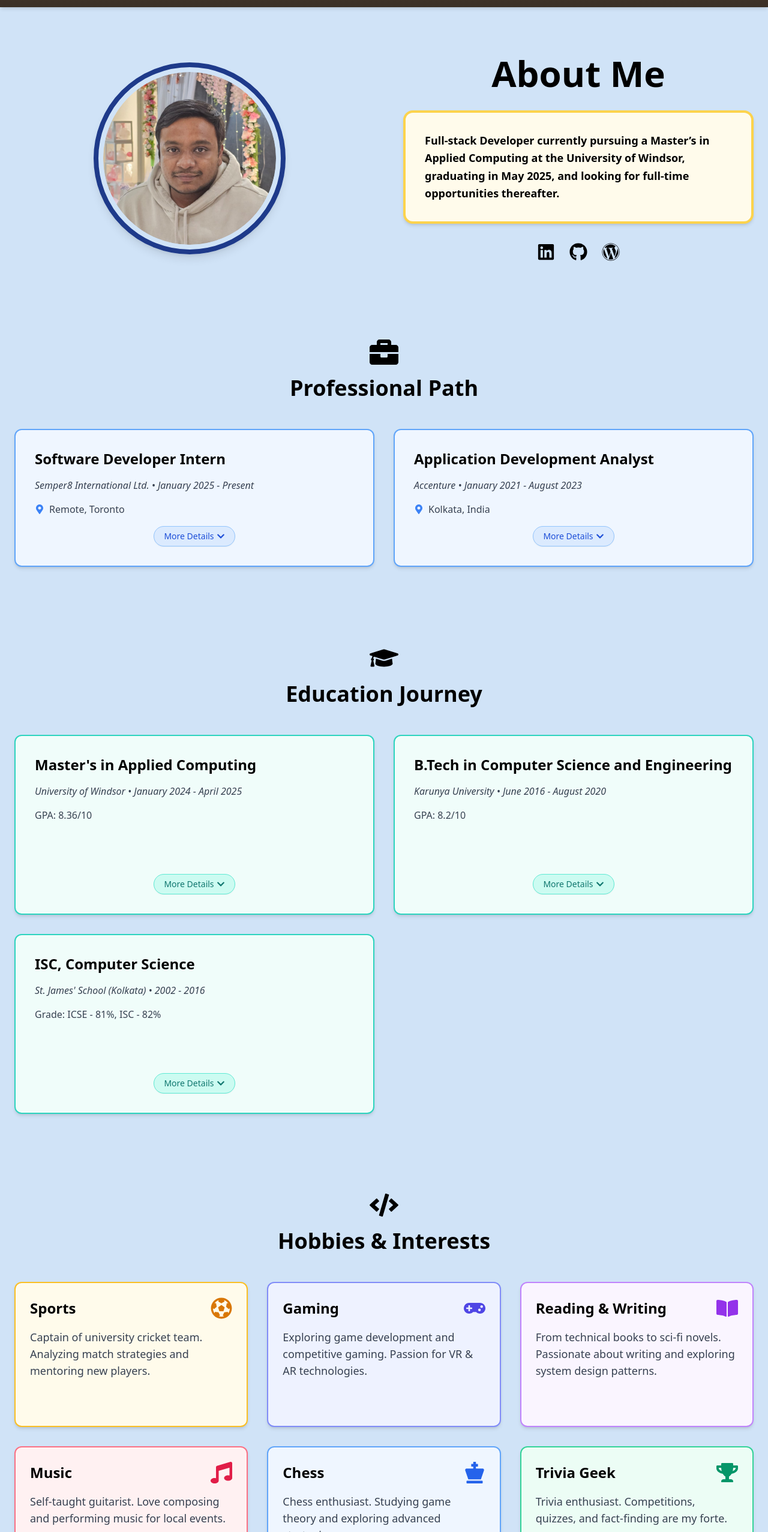
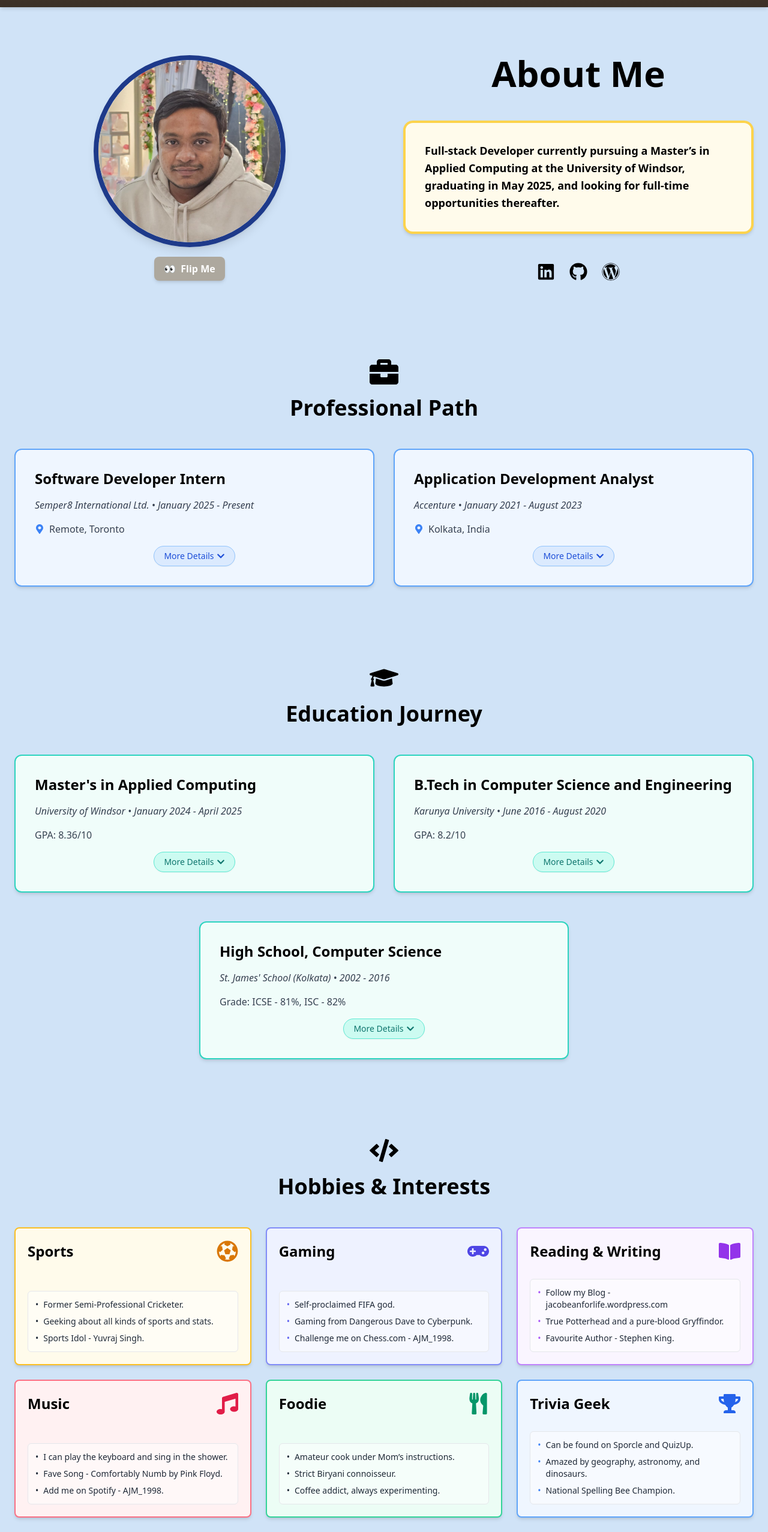
Before and after one commit to themelloverse/mello-website, a React (Vite) app: page /ajm-portfolio/about in a window 1280 px wide. Shown: the part 52-2606 px from the top of the page at 60% size. Built offline with nearby package versions, Linux system fonts and the light colour scheme.

Commit message:
aesthetic fixes

```diff
--- a/src/components/About.jsx
+++ b/src/components/About.jsx
@@ -1,9 +1,17 @@
-import React from "react";
+import React, { useState } from "react";
 import { Link } from "react-router-dom";
 import { motion } from "framer-motion";
 import AJMImage from "../assets/ajmpic.jpeg";
+import AJMImage2 from "../assets/ajmpic2.png";
 
 const About = () => {
+  const [isFlipped, setIsFlipped] = useState(false);
+
+  // Function to handle the flip animation
+  const handleFlip = () => {
+    setIsFlipped(!isFlipped);
+  };
+
   return (
     <section id="about" className="relative py-24 bg-[#F5F3EF]">
       <div className="relative container mx-auto px-6">
@@ -29,19 +37,58 @@ const About = () => {
         <div className="grid md:grid-cols-2 gap-12 items-center">
           {/* Left Content - Profile Picture */}
           <motion.div
-            className="relative flex justify-center"
+            className="relative flex justify-center flex-col items-center"
             initial={{ opacity: 0, x: -40 }}
             whileInView={{ opacity: 1, x: 0 }}
             viewport={{ once: true }}
             transition={{ duration: 0.8 }}
           >
-            <div className="w-80 h-80 rounded-full border-8 border-black flex items-center justify-center p-2 shadow-lg">
-              <img
-                src={AJMImage}
-                alt="Profile"
-                className="w-full h-full rounded-full object-cover"
-              />
-            </div>
+            {/* Flipping Container */}
+            <motion.div
+              className="w-80 h-80 rounded-full border-8 border-black flex items-center justify-center p-2 shadow-lg cursor-pointer"
+              style={{ perspective: "1000px" }}
+              onClick={handleFlip}
+              animate={{ rotateY: isFlipped ? 180 : 0 }}
+              transition={{ duration: 0.6 }}
+            >
+              {/* Front Side */}
+              <motion.div
+                className="absolute w-full h-full rounded-full"
+                style={{ backfaceVisibility: "hidden" }}
+                initial={{ rotateY: 0 }}
+                animate={{ rotateY: isFlipped ? 180 : 0 }}
+              >
+                <img
+                  src={AJMImage}
+                  alt="Profile"
+                  className="w-full h-full rounded-full object-cover"
+                />
+              </motion.div>
+
+              {/* Back Side */}
+              <motion.div
+                className="absolute w-full h-full rounded-full"
+                style={{ backfaceVisibility: "hidden", rotateY: 180 }}
+                initial={{ rotateY: 180 }}
+                animate={{ rotateY: isFlipped ? 0 : 180 }}
+              >
+                <img
+                  src={AJMImage2}
+                  alt="Another Profile"
+                  className="w-full h-full rounded-full object-cover"
+                />
+              </motion.div>
+            </motion.div>
+
+            {/* Flip Me Button */}
+            <motion.button
+              className="mt-4 px-4 py-2 bg-[#8B6F47]/50 text-white font-poppins font-semibold rounded-lg shadow-md flex items-center gap-2 hover:bg-[#8B6F47]/70 transition duration-300"
+              onClick={handleFlip}
+              whileHover={{ scale: 1.05 }}
+              transition={{ duration: 0.3 }}
+            >
+              <span>👀</span> Flip Me
+            </motion.button>
           </motion.div>
 
           {/* Right Content - Info Box */}
--- a/src/components/Contact.jsx
+++ b/src/components/Contact.jsx
@@ -45,7 +45,7 @@ const Contact = () => {
                 name="name"
                 value={formData.name}
                 onChange={handleChange}
-                placeholder="John Doe"
+                placeholder="Full Name"
                 required
                 className="border border-black/30 bg-[#F9F7F3] text-gray-800 rounded-lg px-4 py-2 focus:ring-2 focus:ring-gray-500 transition-all duration-300 font-poppins"
               />
@@ -58,7 +58,7 @@ const Contact = () => {
                 type="email"
                 value={formData.email}
                 onChange={handleChange}
-                placeholder="john@example.com"
+                placeholder="Email Address"
                 required
                 className="border border-black/30 bg-[#F9F7F3] text-gray-800 rounded-lg px-4 py-2 focus:ring-2 focus:ring-gray-500 transition-all duration-300 font-poppins"
               />
@@ -70,7 +70,7 @@ const Contact = () => {
                 name="message"
                 value={formData.message}
                 onChange={handleChange}
-                placeholder="Write your message..."
+                placeholder="Write Your Message Here"
                 required
                 className="border border-black/30 bg-[#F9F7F3] text-gray-800 rounded-lg px-4 py-2 h-24 focus:ring-2 focus:ring-gray-500 transition-all duration-300 font-poppins"
               />
--- a/src/pages/AboutPage.jsx
+++ b/src/pages/AboutPage.jsx
@@ -1,7 +1,9 @@
 import React, { useState } from "react";
-import { FaLinkedin, FaGithub, FaChevronDown, FaChevronUp, FaBriefcase, FaGraduationCap, FaCode, FaFutbol, FaBookOpen, FaMusic, FaChessKing, FaMapMarkerAlt, FaGamepad, FaTrophy, FaLanguage, FaGlobe } from "react-icons/fa";
+import { FaLinkedin, FaGithub, FaChevronDown, FaChevronUp, FaBriefcase, FaGraduationCap, FaCode, FaFutbol, FaBookOpen, FaMusic, FaUtensils, FaMapMarkerAlt, FaGamepad, FaTrophy, FaLanguage, FaGlobe } from "react-icons/fa";
 import { FaWordpress } from "react-icons/fa";
+import { motion } from "framer-motion";
 import AJMImage from "../assets/ajmpic.jpeg";
+import AJMImage2 from "../assets/ajmpic2.png";
 
 const experiences = [
   {
@@ -40,9 +42,10 @@ const education = [
     duration: "January 2024 - April 2025",
     grade: "GPA: 8.36/10",
     details: [
-      "Specializing in Cloud Computing and Distributed Systems",
-      "Research focus on Microservices Architecture",
-      "Teaching Assistant for Advanced Algorithms course"
+      "Internship/Project I (COMP8967) - Project with Rocket Innovation Studio",
+      "Internship/Project II (COMP8977) - Internship with Semper8 International Ltd.",
+      "Atlassian Agile Project Management Professional Certificate (Atlassian)",
+      "Career Essentials in GitHub Professional Certificate (GitHub)"
     ],
     bgColor: "bg-teal-50",
     borderColor: "border-teal-400",
@@ -53,22 +56,27 @@ const education = [
     duration: "June 2016 - August 2020",
     grade: "GPA: 8.2/10",
     details: [
-      "Led the college's Coding Club and organized tech workshops",
-      "Published research paper on Machine Learning applications",
-      "Won Best Project Award for final year thesis"
+      "Member of Journalism Club",
+      "Member of ACE (The Association of Computer Engineers)",
+      "Content Writer for the University Magazine (Impressions)",
+      "University Cricket Team"
     ],
     bgColor: "bg-teal-50",
     borderColor: "border-teal-400",
   },
   {
     university: "St. James' School (Kolkata)",
-    degree: "ISC, Computer Science",
+    degree: "High School, Computer Science",
     duration: "2002 - 2016",
     grade: "Grade: ICSE - 81%, ISC - 82%",
     details: [
       "School Cricket Team Captain",
       "School Football Team",
-      "School Quiz Team"
+      "School Quiz Team",
+      "Content Writer for the School Magazine (Jacobean)",
+      "Member of Science Club",
+      "Member of Library Squad",
+      "Member of Safety Patrol Squad"
     ],
     bgColor: "bg-teal-50",
     borderColor: "border-teal-400",
@@ -79,82 +87,75 @@ const categories = [
   {
     name: "Sports",
     icon: <FaFutbol className="text-amber-600" />,
-    description: "Captain of university cricket team. Analyzing match strategies and mentoring new players.",
     bgColor: "bg-amber-50",
     borderColor: "border-amber-400",
     details: [
-      "Led team to regional championship",
-      "Organized weekly practice sessions",
-      "Developed new training techniques"
+      "Former Semi-Professional Cricketer.",
+      "Geeking about all kinds of sports and stats.",
+      "Sports Idol - Yuvraj Singh.",
     ]
   },
   {
     name: "Gaming",
     icon: <FaGamepad className="text-indigo-600" />,
-    description: "Exploring game development and competitive gaming. Passion for VR & AR technologies.",
     bgColor: "bg-indigo-50",
     borderColor: "border-indigo-400",
     details: [
-      "Created small indie games using Unity",
-      "Participated in game jams",
-      "Learning Unreal Engine for VR development"
+      "Self-proclaimed FIFA god.",
+      "Gaming from Dangerous Dave to Cyberpunk.",
+      "Challenge me on Chess.com - AJM_1998.",
     ]
   },
   {
     name: "Reading & Writing",
     icon: <FaBookOpen className="text-purple-600" />,
-    description: "From technical books to sci-fi novels. Passionate about writing and exploring system design patterns.",
     bgColor: "bg-purple-50",
     borderColor: "border-purple-400",
     details: [
-      "Published articles on Medium about system design",
-      "Maintain a weekly blog on tech trends",
-      "Book club member focusing on sci-fi literature"
+      "Follow my Blog - jacobeanforlife.wordpress.com",
+      "True Potterhead and a pure-blood Gryffindor.",
+      "Favourite Author - Stephen King.",
     ]
   },
   {
     name: "Music",
     icon: <FaMusic className="text-rose-600" />,
-    description: "Self-taught guitarist. Love composing and performing music for local events.",
     bgColor: "bg-rose-50",
     borderColor: "border-rose-400",
     details: [
-      "Performed at campus events",
-      "Learning music production with Logic Pro",
-      "Composed background music for student films"
+      "I can play the keyboard and sing in the shower.",
+      "Fave Song - Comfortably Numb by Pink Floyd.",
+      "Add me on Spotify - AJM_1998.",
     ]
   },
   {
-    name: "Chess",
-    icon: <FaChessKing className="text-blue-600" />,
-    description: "Chess enthusiast. Studying game theory and exploring advanced strategies.",
-    bgColor: "bg-blue-50",
-    borderColor: "border-blue-400",
+    name: "Foodie",
+    icon: <FaUtensils className="text-emerald-600" />,
+    bgColor: "bg-emerald-50",
+    borderColor: "border-emerald-400",
     details: [
-      "Regional tournament participant",
-      "Online rating of 1800+",
-      "Teaching chess to beginners on weekends"
+      "Amateur cook under Mom’s instructions.",
+      "Strict Biryani connoisseur.",
+      "Coffee addict, always experimenting."
     ]
   },
   {
     name: "Trivia Geek",
-    icon: <FaTrophy className="text-emerald-600" />,
-    description: "Trivia enthusiast. Competitions, quizzes, and fact-finding are my forte.",
-    bgColor: "bg-emerald-50",
-    borderColor: "border-emerald-400",
+    icon: <FaTrophy className="text-blue-600" />,
+    bgColor: "bg-blue-50",
+    borderColor: "border-blue-400",
     details: [
-      "Won university-wide trivia competition",
-      "Host monthly trivia nights",
-      "Specializing in science and tech history"
+      "Can be found on Sporcle and QuizUp.",
+      "Amazed by geography, astronomy, and dinosaurs.",
+      "National Spelling Bee Champion."
     ]
   },
 ];
 
 const AboutPage = () => {
-  // State for expanded cards using unique keys
+  const [isFlipped, setIsFlipped] = useState(false); // State for flip animation
   const [expandedExperienceKey, setExpandedExperienceKey] = useState(null);
   const [expandedEducationKey, setExpandedEducationKey] = useState(null);
-  const [expandedHobbyKey, setExpandedHobbyKey] = useState(null);
 
   // Generate unique keys for cards
   const getUniqueKey = (rowIndex, colIndex) => `${rowIndex}-${colIndex}`;
@@ -168,8 +169,9 @@ const AboutPage = () => {
     setExpandedEducationKey(expandedEducationKey === key ? null : key);
   };
 
-  const toggleHobby = (key) => {
-    setExpandedHobbyKey(expandedHobbyKey === key ? null : key);
+  // Function to handle the flip animation
+  const handleFlip = () => {
+    setIsFlipped(!isFlipped);
   };
 
   return (
@@ -177,10 +179,53 @@ const AboutPage = () => {
       <div className="max-w-7xl mx-auto px-6 space-y-32">
         {/* Header Section */}
         <div className="grid md:grid-cols-2 gap-16 items-center">
-          <div className="relative flex justify-center">
-            <div className="w-80 h-80 rounded-full border-8 border-[#1e3a8a] flex items-center justify-center p-2 shadow-lg">
-              <img src={AJMImage} alt="Profile" className="w-full h-full rounded-full object-cover" />
-            </div>
+          {/* Profile Picture with Flip Animation */}
+          <div className="relative flex justify-center flex-col items-center">
+            <motion.div
+              className="w-80 h-80 rounded-full border-8 border-[#1e3a8a] flex items-center justify-center p-2 shadow-lg cursor-pointer"
+              style={{ perspective: "1000px" }}
+              onClick={handleFlip}
+              animate={{ rotateY: isFlipped ? 180 : 0 }}
+              transition={{ duration: 0.6 }}
+            >
+              {/* Front Side */}
+              <motion.div
+                className="absolute w-full h-full rounded-full"
+                style={{ backfaceVisibility: "hidden" }}
+                initial={{ rotateY: 0 }}
+                animate={{ rotateY: isFlipped ? 180 : 0 }}
+              >
+                <img
+                  src={AJMImage}
+                  alt="Profile"
+                  className="w-full h-full rounded-full object-cover"
+                />
+              </motion.div>
+
+              {/* Back Side */}
+              <motion.div
+                className="absolute w-full h-full rounded-full"
+                style={{ backfaceVisibility: "hidden", rotateY: 180 }}
+                initial={{ rotateY: 180 }}
+                animate={{ rotateY: isFlipped ? 0 : 180 }}
+              >
+                <img
+                  src={AJMImage2}
+                  alt="Another Profile"
+                  className="w-full h-full rounded-full object-cover"
+                />
+              </motion.div>
+            </motion.div>
+
+            {/* Flip Me Button */}
+            <motion.button
+              className="mt-4 px-4 py-2 bg-[#8B6F47]/50 text-white font-poppins font-semibold rounded-lg shadow-md flex items-center gap-2 hover:bg-[#8B6F47]/70 transition duration-300"
+              onClick={handleFlip}
+              whileHover={{ scale: 1.05 }}
+              transition={{ duration: 0.3 }}
+            >
+              <span>👀</span> Flip Me
+            </motion.button>
           </div>
 
           <div className="space-y-8 flex flex-col justify-between h-full">
@@ -221,7 +266,7 @@ const AboutPage = () => {
               return (
                 <div
                   key={uniqueKey}
-                  className={`${item.bgColor} border-2 ${item.borderColor} rounded-xl p-8 shadow-md transition-all duration-300 hover:scale-105 hover:shadow-lg h-full flex flex-col justify-between self-start`} // Added self-start
+                  className={`${item.bgColor} border-2 ${item.borderColor} rounded-xl p-8 shadow-md transition-all duration-300 hover:scale-105 hover:shadow-lg h-full flex flex-col justify-between`}
                 >
                   <div className="space-y-4">
                     <h3 className="text-2xl font-bold text-black">{item.role}</h3>
@@ -263,12 +308,12 @@ const AboutPage = () => {
             <h2 className="text-4xl font-poppins font-bold text-black">Education Journey</h2>
           </div>
           <div className="grid md:grid-cols-2 gap-8">
-            {education.map((item, index) => {
+            {education.slice(0, 2).map((item, index) => {
               const uniqueKey = getUniqueKey(0, index); // Only one row in this section
               return (
                 <div
                   key={uniqueKey}
-                  className={`${item.bgColor} border-2 ${item.borderColor} rounded-xl p-8 shadow-md transition-all duration-300 hover:scale-105 hover:shadow-lg h-full flex flex-col justify-between self-start min-h-[300px]`} // Added self-start
+                  className={`${item.bgColor} border-2 ${item.borderColor} rounded-xl p-8 shadow-md transition-all duration-300 hover:scale-105 hover:shadow-lg h-full flex flex-col justify-between`}
                 >
                   <div className="space-y-4">
                     <h3 className="text-2xl font-bold text-black">{item.degree}</h3>
@@ -299,6 +344,38 @@ const AboutPage = () => {
               );
             })}
           </div>
+          {/* High School Card - Centered in Bottom Row */}
+          <div className="flex justify-center">
+            <div
+              className={`${education[2].bgColor} border-2 ${education[2].borderColor} rounded-xl p-8 shadow-md transition-all duration-300 hover:scale-105 hover:shadow-lg w-full md:w-1/2 flex flex-col justify-between`}
+            >
+              <div className="space-y-4">
+                <h3 className="text-2xl font-bold text-black">{education[2].degree}</h3>
+                <p className="text-gray-700 font-medium italic">{education[2].university} • {education[2].duration}</p>
+                <p className="text-gray-700 font-medium">{education[2].grade}</p>
+              </div>
+
+              <div className="mt-4 flex justify-center">
+                <button
+                  onClick={() => toggleEducation(getUniqueKey(1, 0))}
+                  className="px-4 py-1.5 bg-teal-100 hover:bg-teal-200 text-teal-700 rounded-full border border-teal-300 flex items-center space-x-1 shadow-sm transition-all hover:shadow-md text-sm font-medium"
+                >
+                  <span>{expandedEducationKey === getUniqueKey(1, 0) ? "Less Details" : "More Details"}</span>
+                  {expandedEducationKey === getUniqueKey(1, 0) ? <FaChevronUp className="ml-1" /> : <FaChevronDown className="ml-1" />}
+                </button>
+              </div>
+
+              {expandedEducationKey === getUniqueKey(1, 0) && (
+                <div className="mt-6 space-y-2 bg-white bg-opacity-50 p-4 rounded-lg border border-teal-200">
+                  {education[2].details.map((detail, i) => (
+                    <p key={i} className="text-sm text-gray-800 flex items-start">
+                      <span className="text-teal-500 mr-2">•</span> {detail}
+                    </p>
+                  ))}
+                </div>
+              )}
+            </div>
+          </div>
         </div>
 
         {/* Hobbies Section */}
@@ -307,41 +384,29 @@ const AboutPage = () => {
             <div className="text-5xl text-black"><FaCode /></div>
             <h2 className="text-4xl font-poppins font-bold text-black">Hobbies & Interests</h2>
           </div>
-          <div className="grid sm:grid-cols-2 lg:grid-cols-3 gap-8 text-lg">
+          <div className="grid sm:grid-cols-2 lg:grid-cols-3 gap-6 text-lg">
             {categories.map((category, index) => {
               const uniqueKey = getUniqueKey(Math.floor(index / 3), index % 3); // Generate unique key based on row and column
               return (
                 <div
                   key={uniqueKey}
-                  className={`${category.bgColor} border-2 ${category.borderColor} rounded-xl shadow-md p-6 hover:shadow-xl transition-all duration-300 h-full flex flex-col justify-between self-start group`} // Added self-start
+                  className={`${category.bgColor} border-2 ${category.borderColor} rounded-lg shadow-md p-5 hover:shadow-xl transition-all duration-300 h-full flex flex-col justify-between transform hover:scale-105`}
                 >
                   <div>
-                    <div className="flex justify-between items-center mb-4">
+                    <div className="flex justify-between items-center mb-3">
                       <h3 className="text-2xl font-semibold text-black">{category.name}</h3>
                       <div className="text-4xl">{category.icon}</div>
                     </div>
-                    <p className="text-gray-700">{category.description}</p>
                   </div>
 
-                  <div className="mt-6 flex justify-center">
-                    <button
-                      onClick={() => toggleHobby(uniqueKey)}
-                      className={`px-3 py-1 ${category.bgColor} text-gray-700 rounded-full border ${category.borderColor} flex items-center space-x-1 text-sm font-medium shadow-sm hover:shadow-md transition-all opacity-0 group-hover:opacity-100`}
-                    >
-                      <span>{expandedHobbyKey === uniqueKey ? "Less Details" : "Learn more"}</span>
-                      {expandedHobbyKey === uniqueKey ? <FaChevronUp className="ml-1" /> : <FaChevronDown className="ml-1" />}
-                    </button>
+                  {/* Description Box */}
+                  <div className="mt-4 space-y-2 bg-white bg-opacity-50 p-3 rounded-md border border-gray-200">
+                    {category.details.map((detail, i) => (
+                      <p key={i} className="text-sm text-gray-800 flex items-start">
+                        <span className={`mr-2 text-${category.borderColor.split('-')[1]}-500`}>•</span> {detail}
+                      </p>
+                    ))}
                   </div>
-
-                  {expandedHobbyKey === uniqueKey && (
-                    <div className="mt-6 space-y-2 bg-white bg-opacity-50 p-4 rounded-lg border border-gray-200">
-                      {category.details.map((detail, i) => (
-                        <p key={i} className="text-sm text-gray-800 flex items-start">
-                          <span className={`mr-2 text-${category.borderColor.split('-')[1]}-500`}>•</span> {detail}
-                        </p>
-                      ))}
-                    </div>
-                  )}
                 </div>
               );
             })}
```
Also changed, not shown: src/components/Blog.jsx (+26 -84 lines), src/components/Hero.jsx (+6 -11 lines), src/components/Skills.jsx (+4 -4 lines), src/assets/ajmpic2.png (added).
